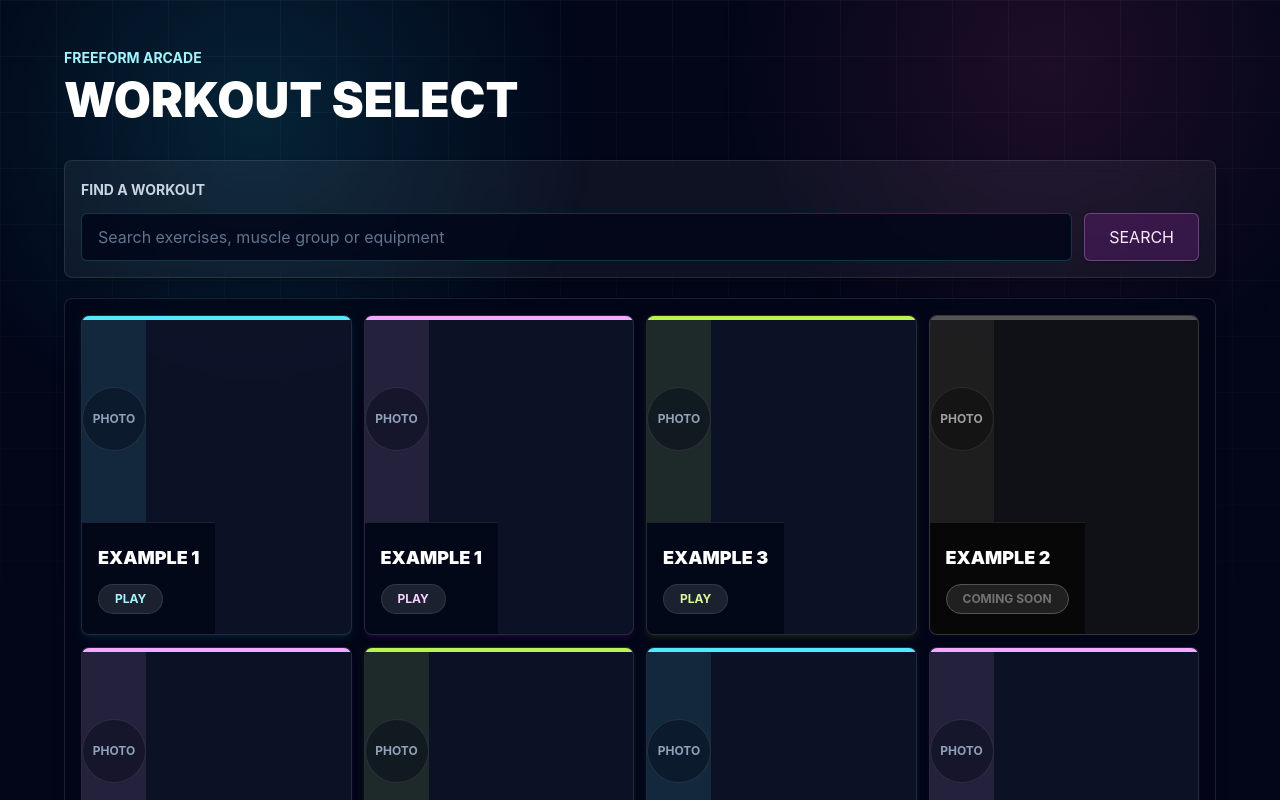
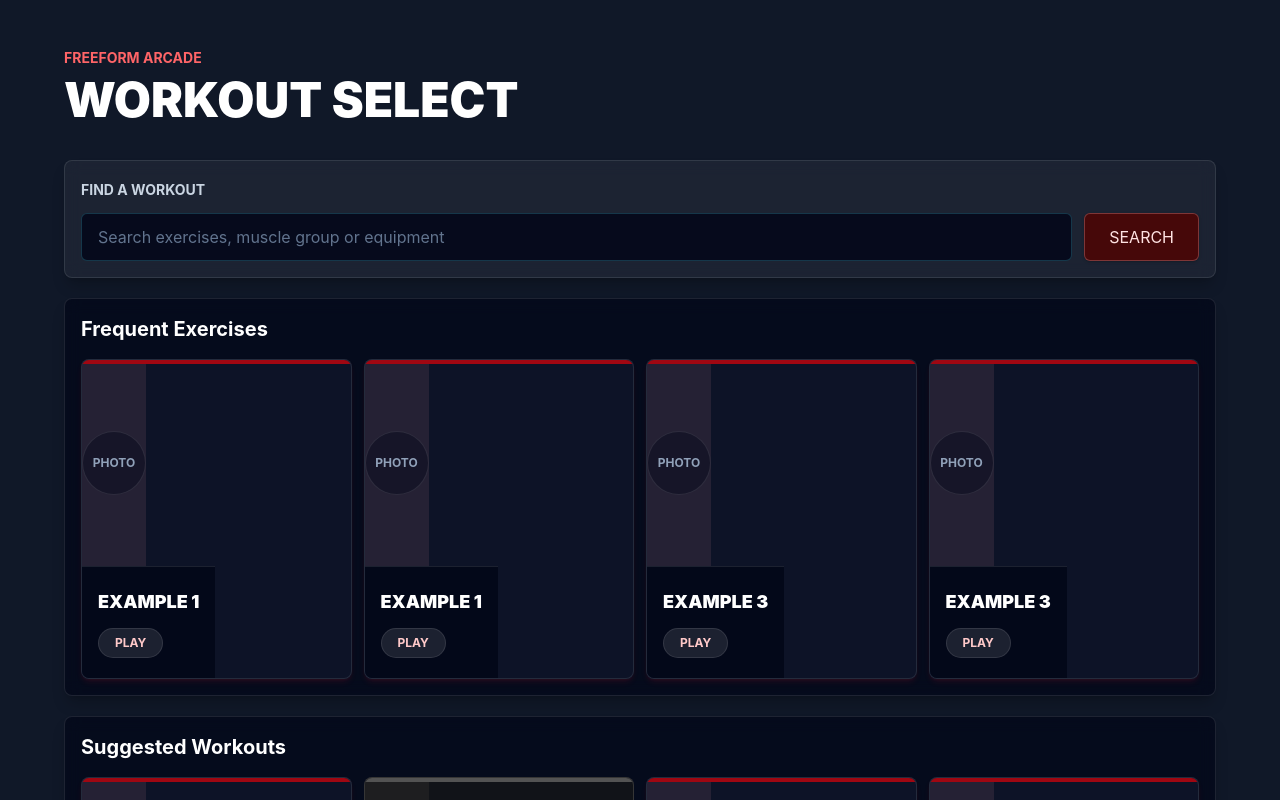
Before and after one commit to RonkZeDonk/freeform, a React (Vite) app in the folder frontend/: page /explore in a window 1280 px wide. Shown: the top 800 px of the page. Built offline with nearby package versions, Linux system fonts and the light colour scheme.

Commit message:
update explore page

```diff
--- a/frontend/src/ExplorePage.tsx
+++ b/frontend/src/ExplorePage.tsx
@@ -2,14 +2,11 @@ import ExerciseList from "./components/ExerciseGrid";
 
 function ExplorePage() {
   return (
-    <main className="min-h-screen overflow-hidden bg-slate-950 px-4 py-8 text-white sm:px-8 lg:px-16">
-      <div className="pointer-events-none fixed inset-0 bg-[radial-gradient(circle_at_20%_15%,rgba(34,211,238,0.14),transparent_28%),radial-gradient(circle_at_82%_8%,rgba(236,72,153,0.12),transparent_26%)]" />
-      <div className="pointer-events-none fixed inset-0 bg-[linear-gradient(rgba(255,255,255,0.035)_1px,transparent_1px),linear-gradient(90deg,rgba(255,255,255,0.035)_1px,transparent_1px)] bg-[size:56px_56px] [mask-image:linear-gradient(to_bottom,black,transparent)]" />
-
+    <main className="min-h-screen overflow-hidden bg-gray-900 px-4 py-8 text-white sm:px-8 lg:px-16">
       <div className="relative mx-auto flex max-w-7xl flex-col gap-5">
         <header className="py-4">
           <div>
-            <p className="text-sm font-bold uppercase text-cyan-200">
+            <p className="text-sm font-bold uppercase text-red-400">
               Freeform Arcade
             </p>
             <h1 className="mt-2 text-4xl font-black uppercase text-white sm:text-5xl">
@@ -33,7 +30,7 @@ function ExplorePage() {
           <button
             type="submit"
             id="searchBtn"
-            className="min-h-12 rounded-md border border-fuchsia-300/30 bg-fuchsia-500/15 px-6 text-sm font-black uppercase text-fuchsia-100 shadow-sm shadow-black/20 transition hover:-translate-y-0.5 hover:bg-fuchsia-500/25 active:translate-y-0"
+            className="min-h-12 rounded-md border border-red-300/30 bg-red-950 px-6 text-sm font-black uppercase text-red-100 shadow-sm shadow-black/20 transition hover:-translate-y-0.5 hover:bg-red-600/25 active:translate-y-0"
             onClick={(e) => {
               e.preventDefault();
             }}
@@ -43,8 +40,8 @@ function ExplorePage() {
         </div>
         </form>
 
-        <ExerciseList exercises={["example 1", "example 1", "example 3", { name: "example 2", disabled: true }, "example 2", "example 3", "example 1", "example 1", "example 3", "example 1", { name: "example 2", disabled: true }, "example 3", "example 1", "example 1", "example 3", "example 1", "example 2", "example 3"]} />
-        <ExerciseList exercises={["example 1", { name: "example 3", disabled: true }, "example 3", "example 1", "example 2", "example 3", "example 1", "example 1", "example 3", "example 1", "example 2", "example 3", "example 1", "example 1", "example 3", "example 1", "example 2", "example 3"]} />
+        <ExerciseList title="Frequent Exercises" exercises={["example 1", "example 1", "example 3", "example 3"]} />
+        <ExerciseList title="Suggested Workouts" exercises={["example 1", { name: "example 3", disabled: true }, "example 3", "example 1", "example 2"]} />
       </div>
     </main>
   )
--- a/frontend/src/components/ExerciseGrid.tsx
+++ b/frontend/src/components/ExerciseGrid.tsx
@@ -3,25 +3,11 @@ type Exercise = ExerciseName | { name: ExerciseName; disabled?: boolean };
 
 const exerciseStyles = [
   {
-    accent: "bg-cyan-300",
-    photo: "bg-cyan-300/10",
-    glow: "shadow-cyan-500/10",
-    text: "text-cyan-200",
-    ring: "group-hover:border-cyan-300/70",
-  },
-  {
-    accent: "bg-fuchsia-300",
-    photo: "bg-fuchsia-300/10",
-    glow: "shadow-fuchsia-500/10",
-    text: "text-fuchsia-200",
-    ring: "group-hover:border-fuchsia-300/70",
-  },
-  {
-    accent: "bg-lime-300",
-    photo: "bg-lime-300/10",
-    glow: "shadow-lime-500/10",
-    text: "text-lime-200",
-    ring: "group-hover:border-lime-300/70",
+    accent: "bg-red-800",
+    photo: "bg-red-300/10",
+    glow: "shadow-red-500/10",
+    text: "text-red-200",
+    ring: "group-hover:border-red-300/70",
   },
 ];
 
@@ -31,9 +17,12 @@ function getExerciseDetails(exercise: Exercise) {
     : { disabled: false, ...exercise };
 }
 
-function ExerciseList({ exercises }: { exercises: Exercise[] }) {
+function ExerciseList({ exercises, title }: { exercises: Exercise[], title: string }) {
   return (
     <section className="rounded-lg border border-white/10 bg-slate-950/70 p-3 shadow-lg shadow-black/20 backdrop-blur sm:p-4">
+      <h2 className="mb-4 font-bold text-xl">
+        {title}
+      </h2>
       <div className="grid grid-cols-1 gap-3 sm:grid-cols-2 lg:grid-cols-3 xl:grid-cols-4">
         {exercises?.map((exercise, index) => {
           const { name, disabled } = getExerciseDetails(exercise);
```
